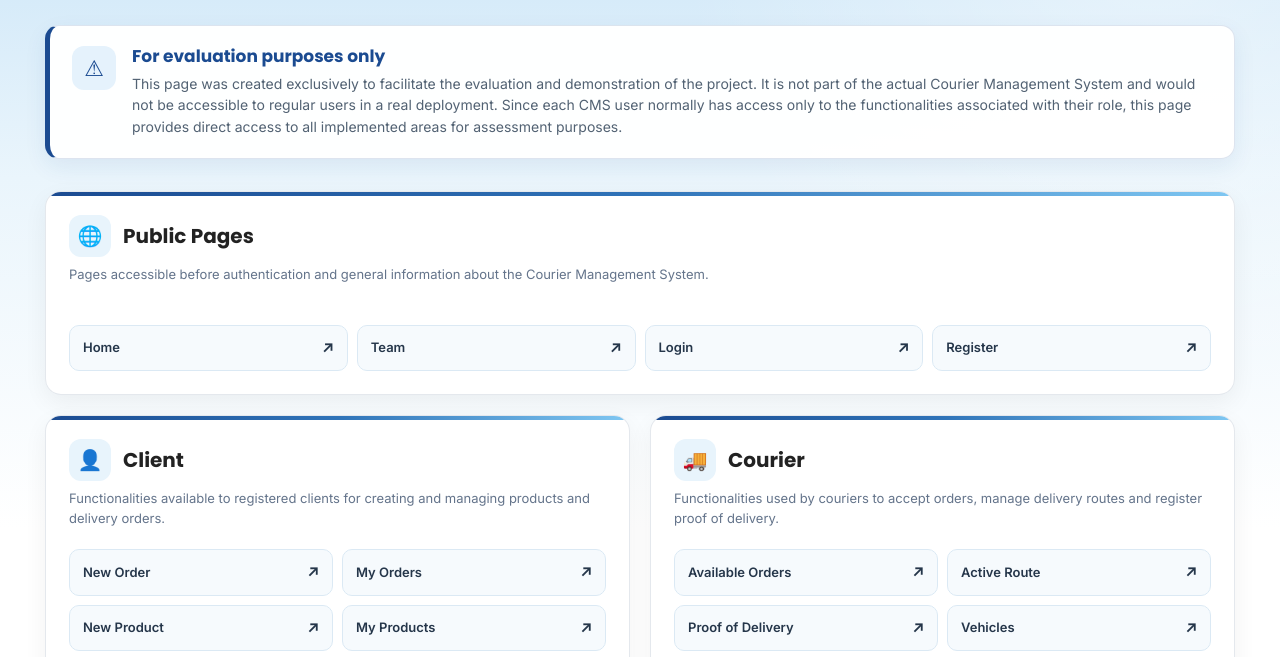
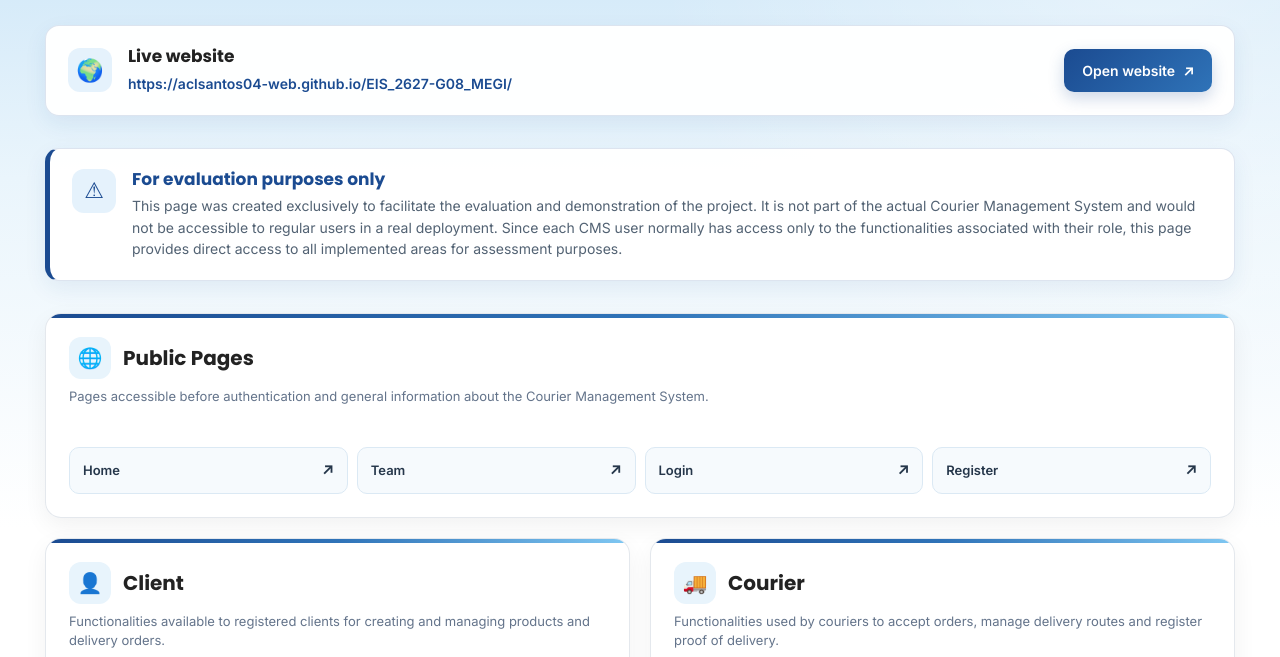
Before and after one commit to aclsantos04-web/EIS_2627-G08_MEGI, a website: page public_html/evaluation-index.html in a window 1280 px wide. Shown: the part 122-779 px from the top of the page. Drawn offline with Linux system fonts and the light colour scheme.

Commit message:
added site link onto evaluation-index

```diff
--- a/public_html/evaluation-index.html
+++ b/public_html/evaluation-index.html
@@ -84,6 +84,59 @@
             color: #526273;
             line-height: 1.55;
             font-size: 14px;
+        }
+
+        /* Link to the published website */
+        .live-site {
+            display: flex;
+            align-items: center;
+            gap: 16px;
+            flex-wrap: wrap;
+            margin-bottom: 32px;
+            padding: 20px 22px;
+            background: rgba(255,255,255,0.96);
+            border: 1px solid rgba(27,75,145,0.15);
+            border-radius: 14px;
+            box-shadow: 0 8px 22px rgba(27,75,145,0.08);
+        }
+
+        .live-site-text {
+            flex: 1;
+            min-width: 220px;
+        }
+
+        .live-site h2 {
+            margin: 0 0 4px;
+            font-size: 17px;
+        }
+
+        .live-site-url {
+            color: var(--primary, #1B4B91);
+            font-size: 14px;
+            font-weight: 600;
+            word-break: break-all;          /* long link wraps on phones */
+        }
+
+        .live-site-button {
+            display: inline-flex;
+            align-items: center;
+            gap: 8px;
+            padding: 11px 18px;
+            border-radius: 10px;
+            background: linear-gradient(135deg, #1B4B91, #2F73B8);
+            color: #fff;
+            font-size: 14px;
+            font-weight: 600;
+            text-decoration: none;
+            box-shadow: 0 6px 16px rgba(27,75,145,0.22);
+            transition: 0.18s ease;
+        }
+
+        .live-site-button:hover {
+            color: #fff;
+            text-decoration: none;
+            transform: translateY(-1px);
+            box-shadow: 0 9px 20px rgba(27,75,145,0.28);
         }
 
         /* Grelha de roles */
@@ -246,6 +299,36 @@
     </header>
 
 
+    <!-- Link to the published website (GitHub Pages) -->
+    <section class="live-site">
+
+        <div class="warning-icon">
+            🌍
+        </div>
+
+        <div class="live-site-text">
+            <h2>Live website</h2>
+
+            <a
+                href="https://aclsantos04-web.github.io/EIS_2627-G08_MEGI/"
+                class="live-site-url"
+                target="_blank"
+                rel="noopener">
+                https://aclsantos04-web.github.io/EIS_2627-G08_MEGI/
+            </a>
+        </div>
+
+        <a
+            href="https://aclsantos04-web.github.io/EIS_2627-G08_MEGI/"
+            class="live-site-button"
+            target="_blank"
+            rel="noopener">
+            Open website <span aria-hidden="true">↗</span>
+        </a>
+
+    </section>
+
+
     <!-- Aviso -->
     <section class="evaluation-warning">
 
@@ -292,7 +375,7 @@
             <div class="page-links">
 
                 <a
-                    href="cms-home.html.html"
+                    href="cms-home.html"
                     class="page-link"
                     target="_blank">
                     <span>Home</span>
```
